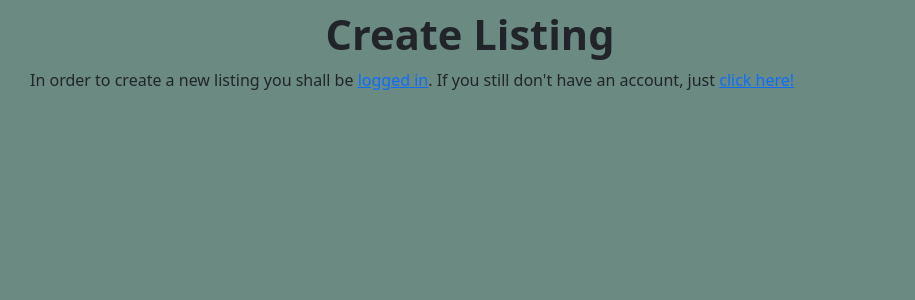
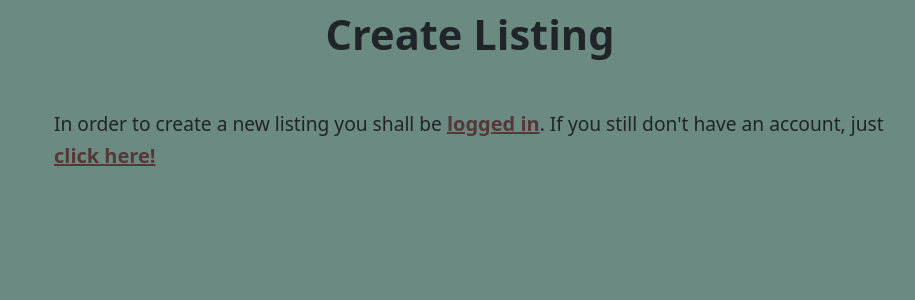
Before and after one commit to Oliveira-Renato/commerce, a Django app: page /create-listing in a window 1280 px wide. Shown: the part 102-402 px from the top of the page, without its empty margins (170-1085 px from the left). Run offline with Django 3.2, Linux system fonts and the light colour scheme; style sheets or scripts are compiled from the project's sources; some libraries are stand-ins or nearby versions.

Commit message:
style: register page styels

```diff
--- a/auctions/static/auctions/styles.css
+++ b/auctions/static/auctions/styles.css
@@ -581,6 +581,17 @@ header .container-nav {
   font-weight: 600;
   font-size: 1rem;
 }
+#create-listing .create-p {
+  font-size: 1.2rem;
+  font-weight: 400;
+  line-height: 2rem;
+}
+#create-listing .create-p a {
+  color: var(--color-quinary);
+  text-decoration: underline;
+  font-weight: 600;
+  font-size: 1.25rem;
+}
 
 #exampleModal .modal-dialog .modal-content {
   color: var(--bs-modal-color);
@@ -630,4 +641,12 @@ header .container-nav {
   font-weight: 600;
 }
 
+.container-fluid .offcanvas .offcanvas-header h5 {
+  color: var(--color-quaternary);
+}
+
+.navbar-dark .navbar-nav .nav-link:focus, .navbar-dark .navbar-nav .nav-link:hover {
+  color: var(--color-primary);
+}
+
 /*# sourceMappingURL=styles.css.map */
--- a/auctions/templates/auctions/create_listing.html
+++ b/auctions/templates/auctions/create_listing.html
@@ -50,7 +50,7 @@
             </div>
         </div>
     {% else %}
-        <p>In order to create a new listing you shall be <a href="{% url 'login' %}">logged in</a>. If you still don't have an account, just <a href="{% url 'register' %}">click here!</a></p>
+        <p class="mx-4 mt-5 create-p">In order to create a new listing you shall be <a href="{% url 'login' %}">logged in</a>. If you still don't have an account, just <a href="{% url 'register' %}">click here!</a></p>
     {% endif %}
 
 </section>
--- a/auctions/templates/auctions/layout.html
+++ b/auctions/templates/auctions/layout.html
@@ -61,9 +61,6 @@
                                         <a class="nav-link" href="{% url 'watchlist_view' %}">My Watchlist</a>
                                     </li>
                                     <li class="nav-item">
-                                        <a class="nav-link" href="{% url 'logout' %}">Log Out</a>
-                                    </li>
-                                    <li class="nav-item">
                                       <div class="winner-menu">
                                         {% if winner %}
                                           <span class="iconify" data-icon="emojione-v1:ringing-bell"></span>
@@ -72,6 +69,9 @@
                                         {% endif %}
                                         <a class="nav-link" href="{% url 'winner' %}">Won auctions</a>
                                       </div>
+                                    </li>
+                                    <li class="nav-item">
+                                      <a class="nav-link" href="{% url 'logout' %}">Log Out</a>
                                     </li>
                                 {% else %}
                                     <li class="nav-item">
```
Also changed, not shown: auctions/static/auctions/style.scss (+27 -0 lines), 1 other file.
